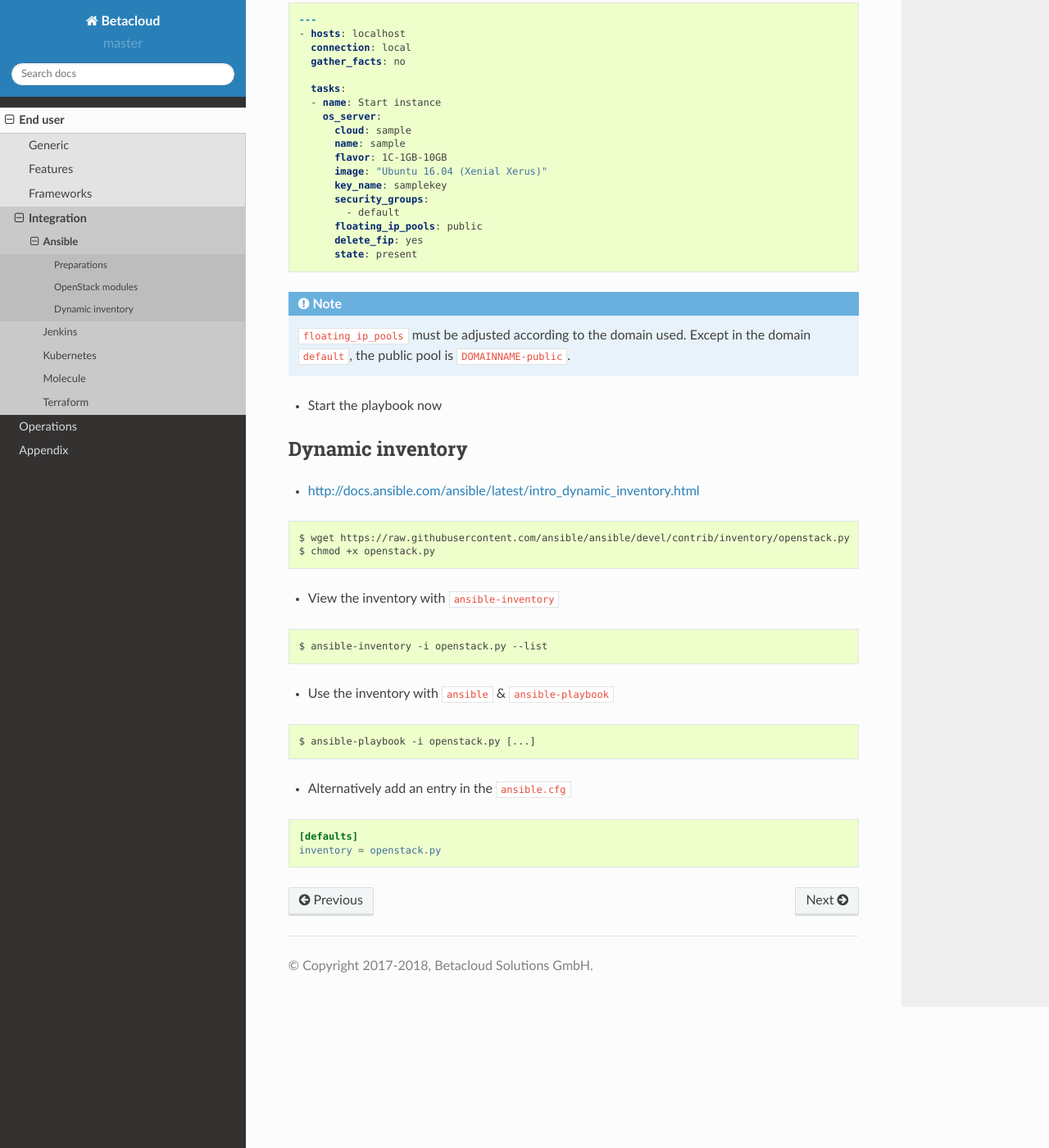
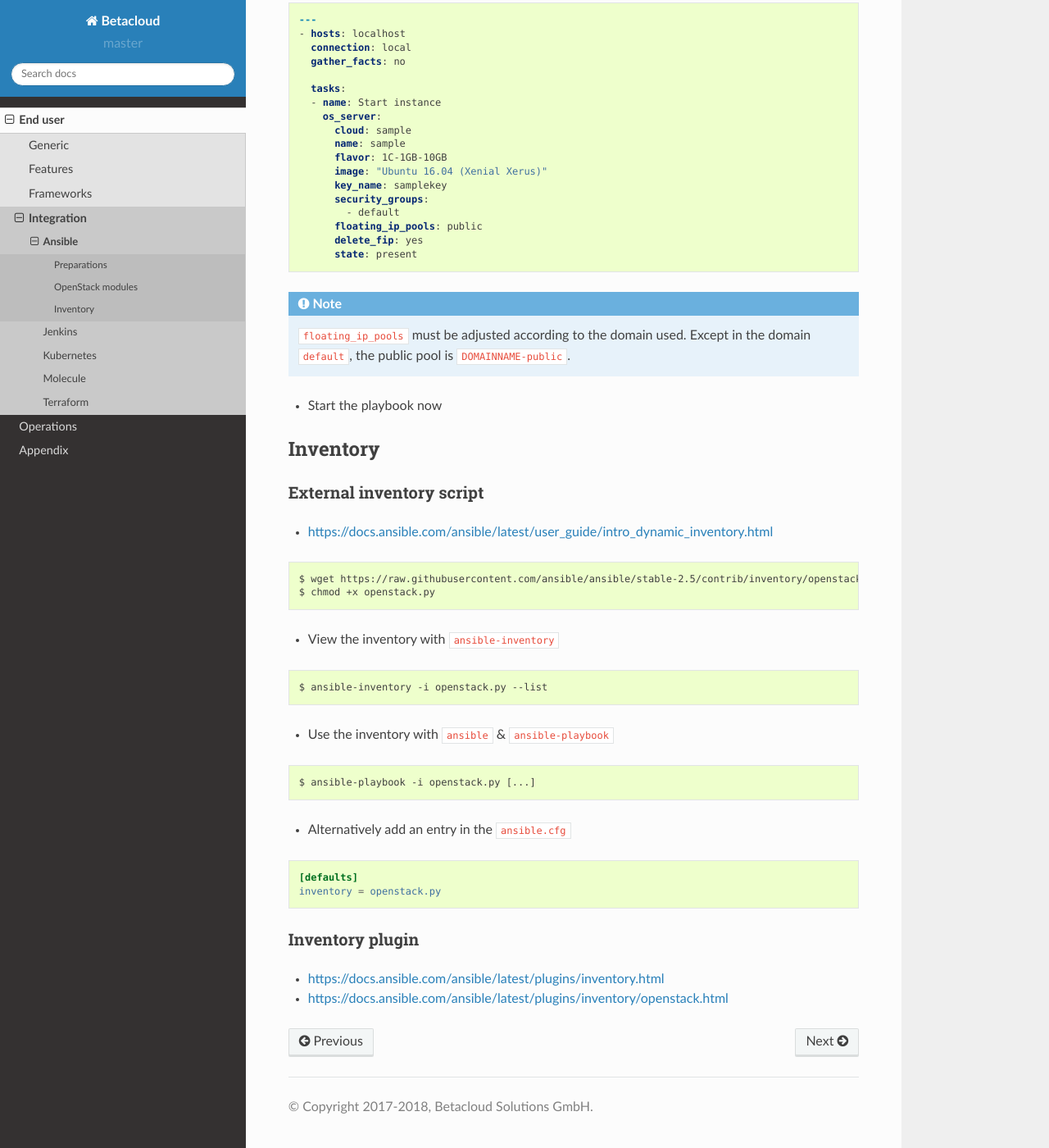
Before and after one commit to betacloud/documentation, a Sphinx documentation site: the page built from source/end-user/integration/ansible.rst, in a window 1280 px wide and 1400 px high, scrolled down 539 px. Shown: the whole window at 82% size. Built offline with Sphinx 7.4.7 and the Read the Docs theme 2.0.0, drawn with Linux system fonts in a browser that asks for light colours; pages that are not in the unit, such as notebooks, are missing from menus.

Commit message:
integration: add placeholder for ansible inventory plugins

```diff
--- a/source/end-user/integration/ansible.rst
+++ b/source/end-user/integration/ansible.rst
@@ -62,14 +62,17 @@ OpenStack modules
    PLAY RECAP ****************************************************************
    localhost                  : ok=1    changed=1    unreachable=0    failed=0
 
-Dynamic inventory
-=================
+Inventory
+=========
 
-* http://docs.ansible.com/ansible/latest/intro_dynamic_inventory.html
+External inventory script
+-------------------------
+
+* https://docs.ansible.com/ansible/latest/user_guide/intro_dynamic_inventory.html
 
 .. code-block:: none
 
-   $ wget https://raw.githubusercontent.com/ansible/ansible/devel/contrib/inventory/openstack.py
+   $ wget https://raw.githubusercontent.com/ansible/ansible/stable-2.5/contrib/inventory/openstack.py
    $ chmod +x openstack.py
 
 * View the inventory with ``ansible-inventory``
@@ -90,3 +93,9 @@ Dynamic inventory
 
    [defaults]
    inventory = openstack.py
+
+Inventory plugin
+-----------------
+
+* https://docs.ansible.com/ansible/latest/plugins/inventory.html
+* https://docs.ansible.com/ansible/latest/plugins/inventory/openstack.html
```
